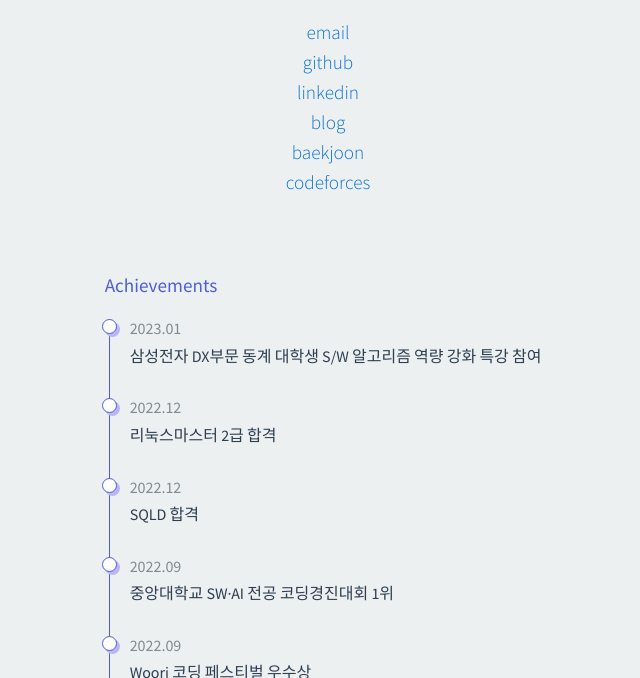
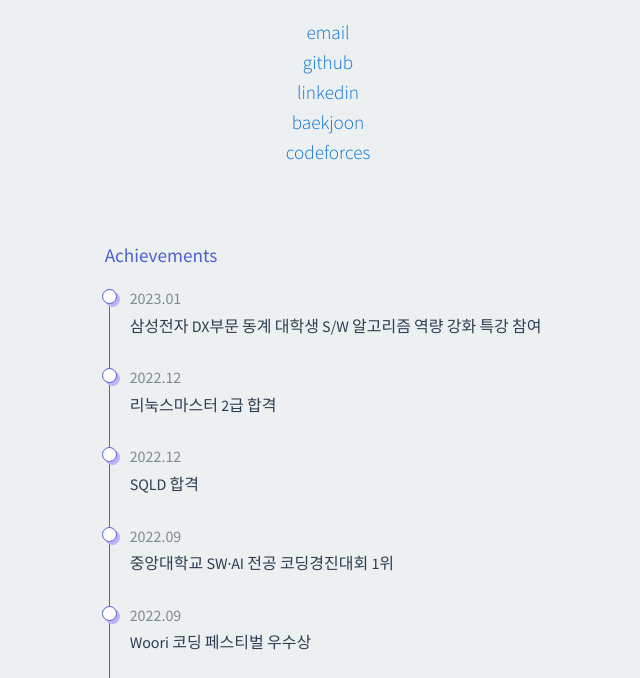
Before and after one commit to njw1204/njw1204.github.io, a website: page public/index.html in a window 1280 px wide. Shown: the part 122-800 px from the top of the page, without its empty margins (312-952 px from the left). Drawn offline with nearby package versions, Linux system fonts and the light colour scheme.

Commit message:
Update description

```diff
--- a/public/index.html
+++ b/public/index.html
@@ -39,9 +39,6 @@
           </li>
           <li>
             <a href="https://www.linkedin.com/in/njw1204/">linkedin</a>
-          </li>
-          <li>
-            <a href="https://velog.io/@njw1204">blog</a>
           </li>
           <li>
             <a href="https://www.acmicpc.net/user/njw1204">baekjoon</a>
```
